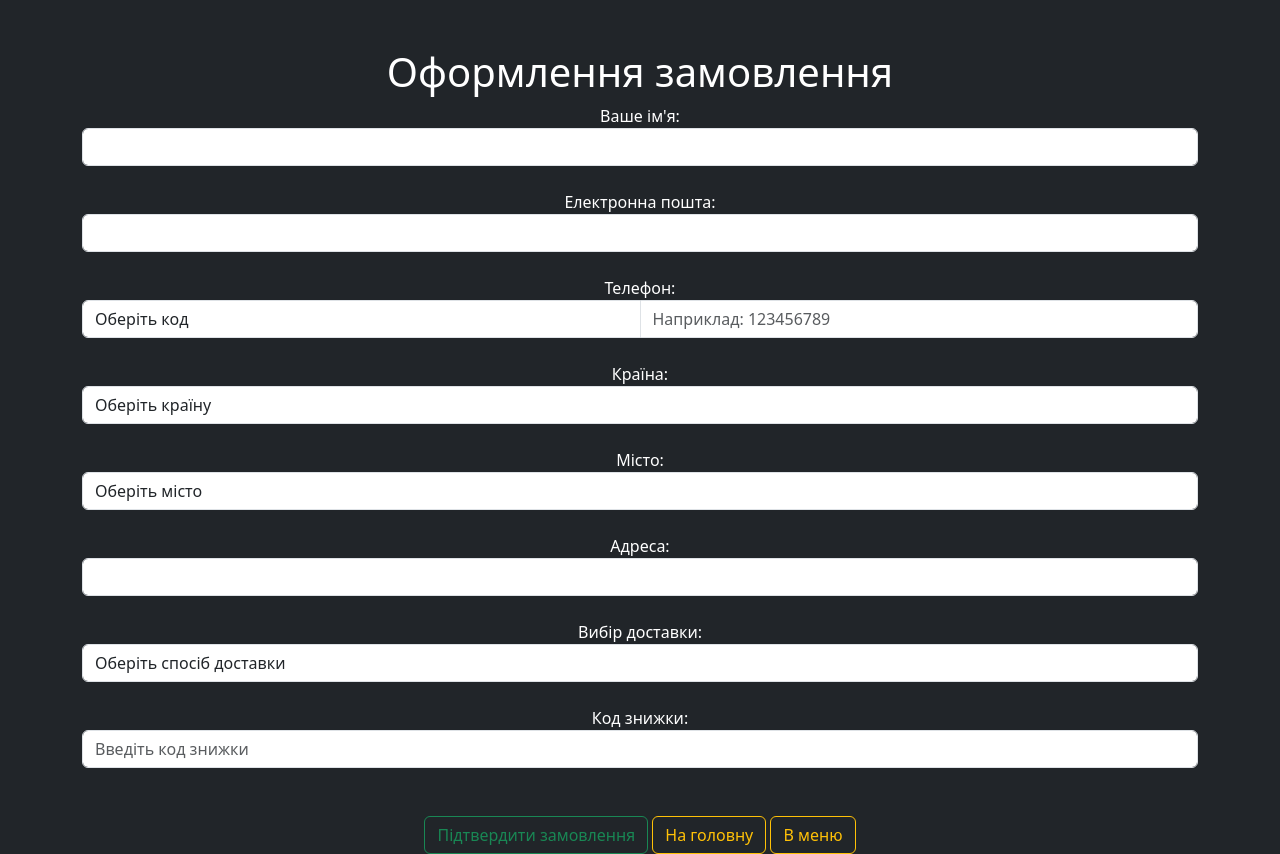
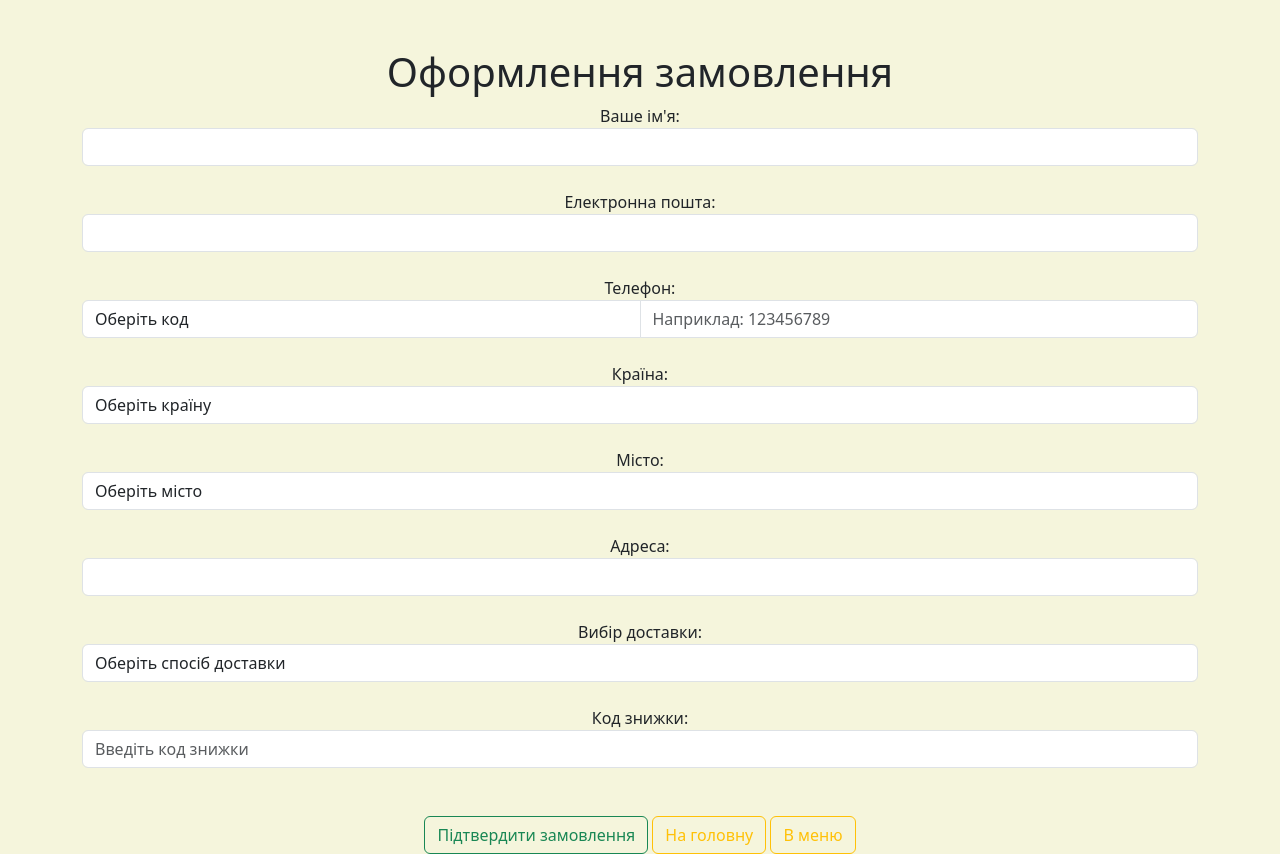
Before and after one commit to Artemburan/Web_site, a Flask app: page /order/ in a window 1280 px wide. Run offline with Flask 3, Linux system fonts and the light colour scheme.

Commit message:
dasdadadada

```diff
--- a/main.py
+++ b/main.py
@@ -49,7 +49,8 @@ def confirm_order():
 
         print(f"Дані користувача: {name}, {email}, {address}, {phone_prefix} {phone}, {country}, {city}")
 
-        pizzas_ordered = request.form.getlist('order_summary')
+        #pizzas_ordered = request.form.getlist('order_summary')
+        pizzas_ordered = session.get('cart')
         print("Замовлені піци: ", pizzas_ordered)
 
         if not pizzas_ordered:
--- a/templates/order.html
+++ b/templates/order.html
@@ -7,8 +7,8 @@
     <title>Оформлення замовлення</title>
     <style>
         body {
-            background-color: #212529;
-            color: white;
+            background-color: #F5F5DC;
+            color: dark;
         }
         .form-group {
             margin-bottom: 1.5rem;
@@ -101,7 +101,7 @@
                 <label for="discount_code">Код знижки:</label>
                 <input type="text" name="discount_code" class="form-control" placeholder="Введіть код знижки">
             </div>
-            <input type="hidden" name="order_summary" value="{{ order_summary }}">  <!-- Приховане поле -->
+            <input type="hidden" name="order_summary" value="{{ order_summary }}">
             <input type="submit" class="btn btn-outline-success mt-4" value="Підтвердити замовлення">
             <a href="{{ url_for('index') }}" class="btn btn-outline-warning mt-4">На головну</a>
             <a href="/menu/" class="btn btn-outline-warning mt-4">В меню</a>
```
Also changed, not shown: templates/order_confirmation.html (line endings or trailing spaces).
